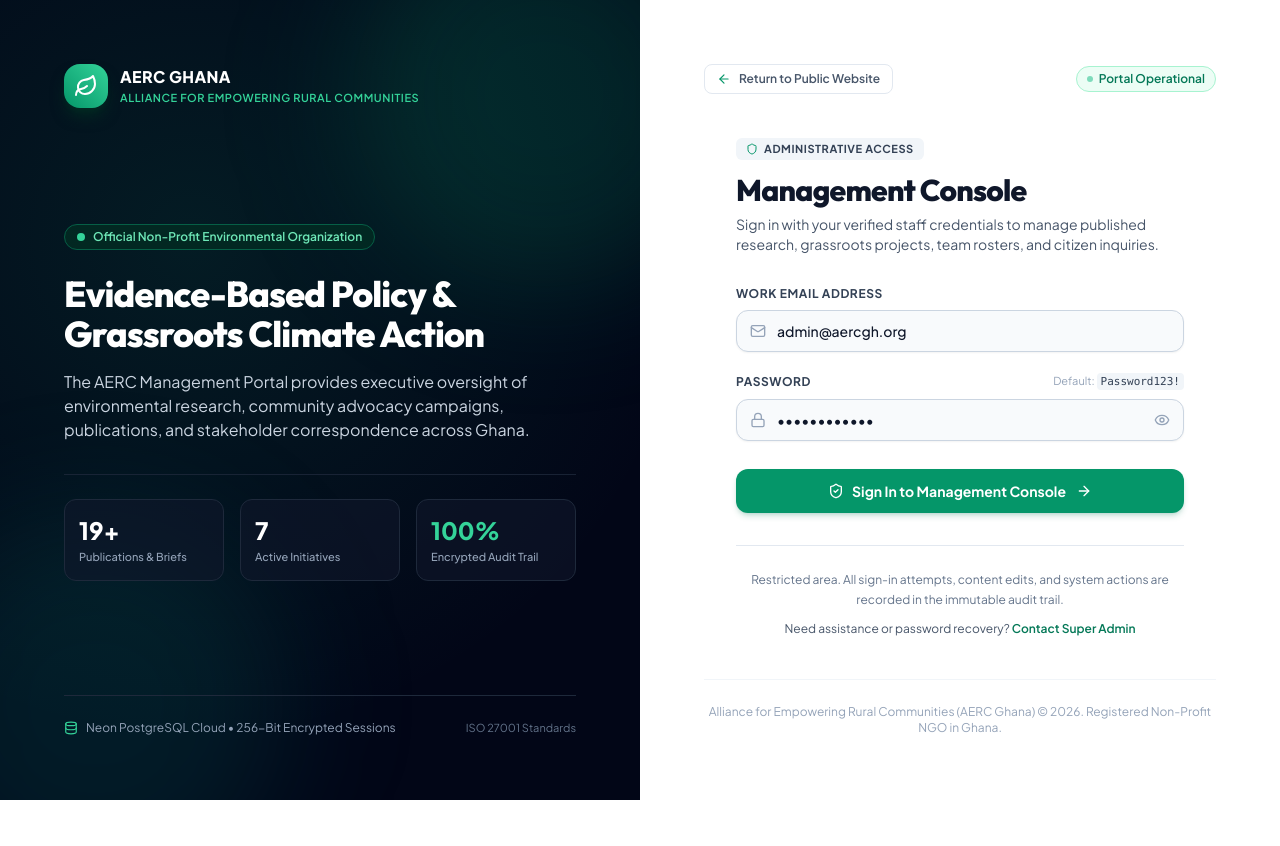
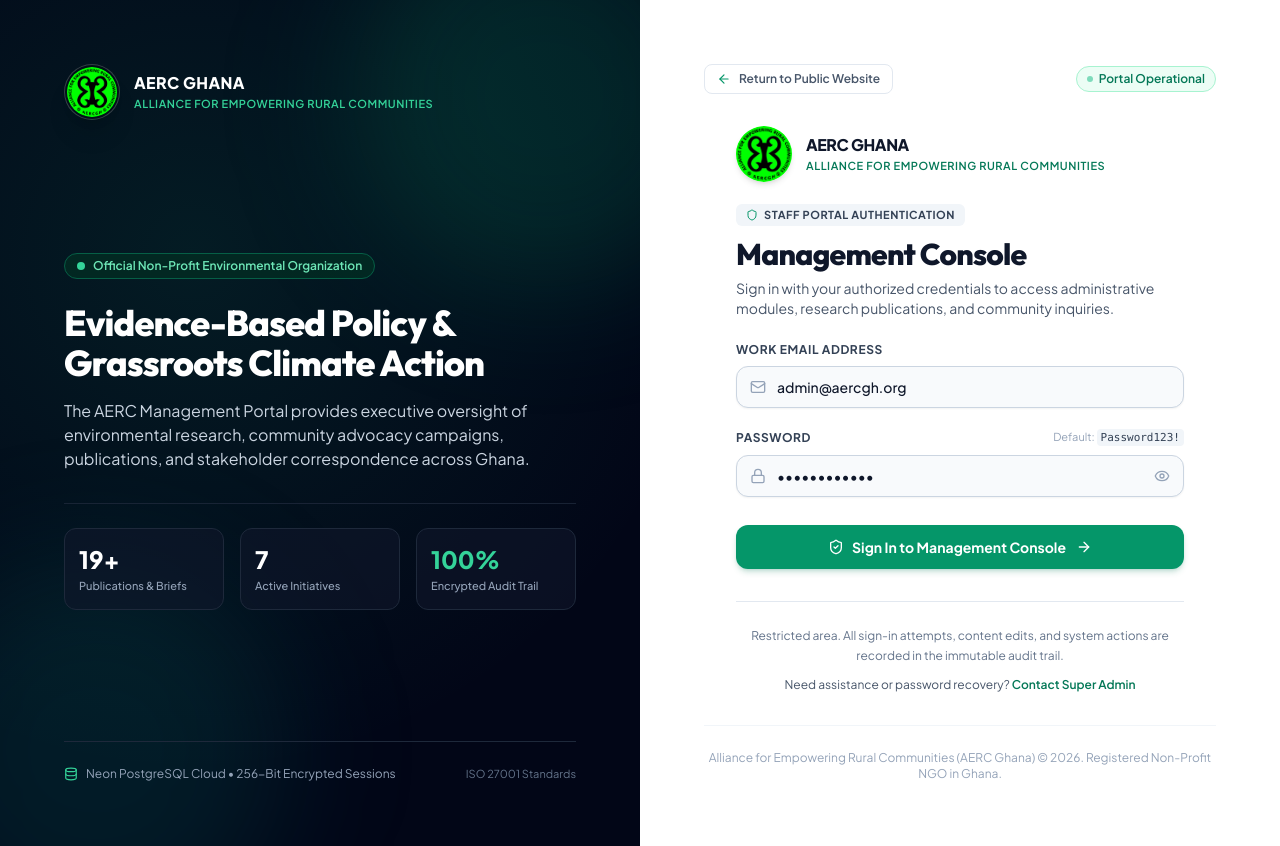
Before and after one commit to cybhen-premium/aerc, a Next.js app: page /admin/login in a window 1280 px wide. Before the commit the page ends 800 px from the top, so only its background shows below. Built offline with nearby package versions, Linux system fonts and the light colour scheme; no server answers.

Commit message:
feat(admin): incorporate original authentic AERC logo across admin login and dashboard

```diff
--- a/src/app/admin/(dashboard)/AdminNav.tsx
+++ b/src/app/admin/(dashboard)/AdminNav.tsx
@@ -68,9 +68,11 @@ export default function AdminNav({ user }: AdminNavProps) {
       {/* Brand Header - Fixed at Top */}
       <div className="p-5 border-b border-slate-200 flex items-center justify-between shrink-0 bg-white">
         <Link href="/admin" className="flex items-center gap-2.5">
-          <div className="w-9 h-9 rounded-xl bg-gradient-to-tr from-emerald-600 to-emerald-400 text-white flex items-center justify-center shadow-md shadow-emerald-700/20">
-            <Leaf className="w-5 h-5" />
-          </div>
+          <img
+            src="/images/logo-sidebar.png"
+            alt="AERC Logo"
+            className="w-9 h-9 object-contain rounded-full shadow-sm shrink-0"
+          />
           <div>
             <div className="font-bold text-sm text-slate-900 tracking-wide">AERC PORTAL</div>
             <div className="text-[10px] uppercase font-semibold text-emerald-600 tracking-wider">
--- a/src/app/admin/(dashboard)/page.tsx
+++ b/src/app/admin/(dashboard)/page.tsx
@@ -186,6 +186,12 @@ export default async function AdminDashboardPage() {
         <div className="absolute top-0 right-0 -mr-16 -mt-16 w-80 h-80 rounded-full bg-emerald-500/5 blur-3xl pointer-events-none" />
 
         <div className="relative z-10 flex flex-col xl:flex-row xl:items-center justify-between gap-6">
+          <div className="flex items-start gap-4">
+            <img
+              src="/images/logo-sidebar.png"
+              alt="AERC Ghana Official Logo"
+              className="w-14 h-14 object-contain rounded-full shadow-md shrink-0 hidden sm:block"
+            />
             <div>
               <div className="inline-flex items-center gap-2 px-3 py-1 rounded-full bg-emerald-100/80 border border-emerald-200 text-emerald-800 text-xs font-semibold mb-3">
                 <span className="w-2 h-2 rounded-full bg-emerald-500 animate-ping" />
@@ -198,6 +204,7 @@ export default async function AdminDashboardPage() {
                 Real-time oversight of AERC Ghana’s climate justice campaigns, policy research,
                 grassroots solidarity gifts, and public-facing content.
               </p>
+            </div>
           </div>
 
           {/* Quick-Action Buttons requested in specification */}
--- a/src/app/admin/login/page.tsx
+++ b/src/app/admin/login/page.tsx
@@ -2,7 +2,7 @@ import { redirect } from 'next/navigation';
 import Link from 'next/link';
 import { getSession } from '@/lib/auth';
 import LoginForm from './LoginForm';
-import { Shield, ArrowLeft, Leaf, CheckCircle2, Lock, Sparkles, Database, FileText } from 'lucide-react';
+import { Shield, ArrowLeft, Database } from 'lucide-react';
 
 export const metadata = {
   title: 'Admin Sign In | AERC Ghana Management Portal',
@@ -24,12 +24,14 @@ export default async function AdminLoginPage() {
         <div className="absolute bottom-0 left-0 -ml-24 -mb-24 w-96 h-96 rounded-full bg-teal-600/15 blur-3xl pointer-events-none" />
         <div className="absolute inset-0 bg-[radial-gradient(circle_at_30%_30%,_rgba(16,185,129,0.12),_transparent_70%)] pointer-events-none" />
 
-        {/* Top Header Branding */}
+        {/* Top Header Branding with Original Logo */}
         <div className="relative z-10">
-          <div className="flex items-center gap-3">
-            <div className="w-11 h-11 rounded-2xl bg-gradient-to-tr from-emerald-600 to-emerald-400 text-white flex items-center justify-center shadow-lg shadow-emerald-950">
-              <Leaf className="w-6 h-6" />
-            </div>
+          <div className="flex items-center gap-3.5">
+            <img
+              src="/images/logo-sidebar.png"
+              alt="AERC Ghana Official Logo"
+              className="w-14 h-14 object-contain rounded-full shadow-xl bg-black/20 p-0.5 border border-white/20 shrink-0"
+            />
             <div>
               <div className="font-extrabold text-base tracking-wide text-white">AERC GHANA</div>
               <div className="text-[11px] font-semibold tracking-wider text-emerald-400 uppercase">
@@ -102,25 +104,33 @@ export default async function AdminLoginPage() {
 
         {/* Center Login Box */}
         <div className="w-full max-w-md mx-auto my-auto py-8">
-          <div className="mb-8">
-            {/* Mobile Branding (visible only on small screens) */}
-            <div className="lg:hidden flex items-center gap-2.5 mb-6">
-              <div className="w-9 h-9 rounded-xl bg-gradient-to-tr from-emerald-600 to-emerald-400 text-white flex items-center justify-center shadow-md">
-                <Leaf className="w-5 h-5" />
+          <div className="mb-6">
+            {/* Original Official Logo Header on the Login Form */}
+            <div className="flex items-center gap-3.5 mb-5">
+              <img
+                src="/images/logo-sidebar.png"
+                alt="AERC Ghana Official Logo"
+                className="w-14 h-14 object-contain rounded-full shadow-md shrink-0"
+              />
+              <div>
+                <span className="font-extrabold text-slate-900 tracking-tight text-base block">
+                  AERC GHANA
+                </span>
+                <span className="text-[11px] font-semibold text-emerald-700 tracking-wider uppercase block">
+                  Alliance for Empowering Rural Communities
+                </span>
               </div>
-              <span className="font-extrabold text-slate-900 tracking-wide text-sm">AERC GHANA</span>
             </div>
 
-            <div className="inline-flex items-center gap-1.5 px-2.5 py-0.5 rounded-md bg-slate-100 text-slate-700 text-[11px] font-bold tracking-wider uppercase mb-3">
+            <div className="inline-flex items-center gap-1.5 px-2.5 py-0.5 rounded-md bg-slate-100 text-slate-700 text-[11px] font-bold tracking-wider uppercase mb-2.5">
               <Shield className="w-3 h-3 text-emerald-600" />
-              <span>Administrative Access</span>
+              <span>Staff Portal Authentication</span>
             </div>
             <h1 className="text-2xl sm:text-3xl font-extrabold text-slate-900 tracking-tight">
               Management Console
             </h1>
             <p className="text-xs sm:text-sm text-slate-600 mt-1.5 leading-relaxed">
-              Sign in with your verified staff credentials to manage published research,
-              grassroots projects, team rosters, and citizen inquiries.
+              Sign in with your authorized credentials to access administrative modules, research publications, and community inquiries.
             </p>
           </div>
 
```
Lines whose indentation alone changed are shown as unchanged.
